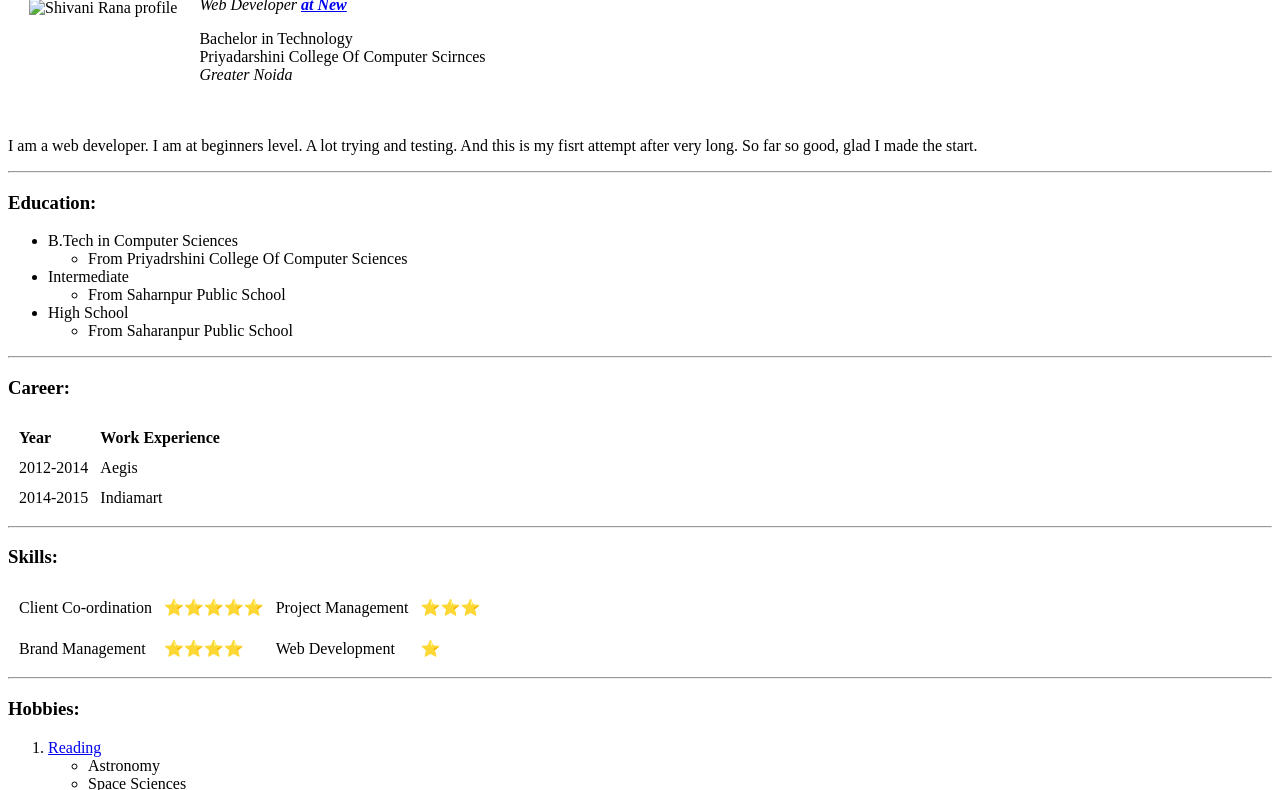
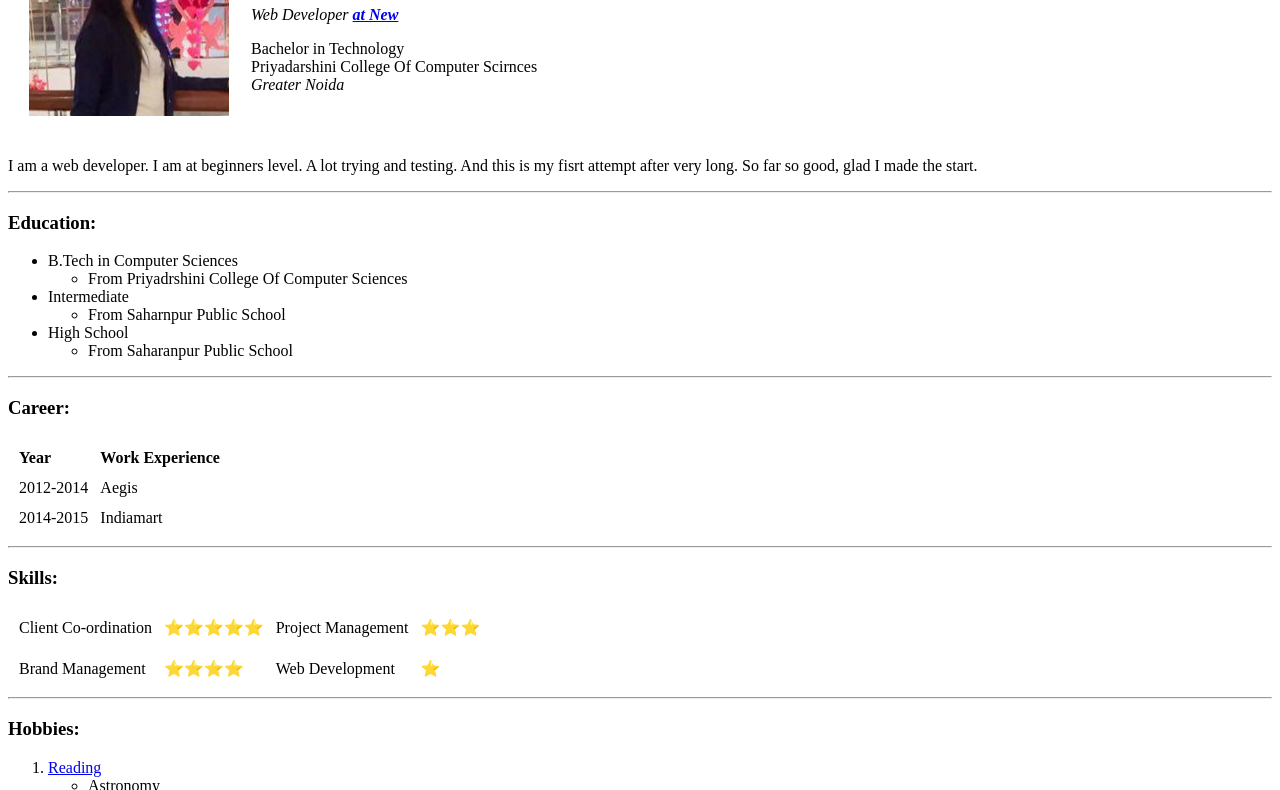
Before and after one commit to ShivaniRanaBhasin/CVNew, a plain HTML site: page index.html in a window 1280 px wide. Shown: the part 113-903 px from the top of the page. Drawn offline with Linux system fonts and the light colour scheme.

Commit message:
Image Name Modification

```diff
--- a/index.html
+++ b/index.html
@@ -10,7 +10,7 @@
   <table cellspacing="20">
     <tr>
       <td>
-        <img src="image/Shivani.image.jpg" alt="Shivani Rana profile" />
+        <img src="Shivani.image.jpg" alt="Shivani Rana profile" />
       </td>
       <td>
         <h1> Shivani Rana</h1>
```
